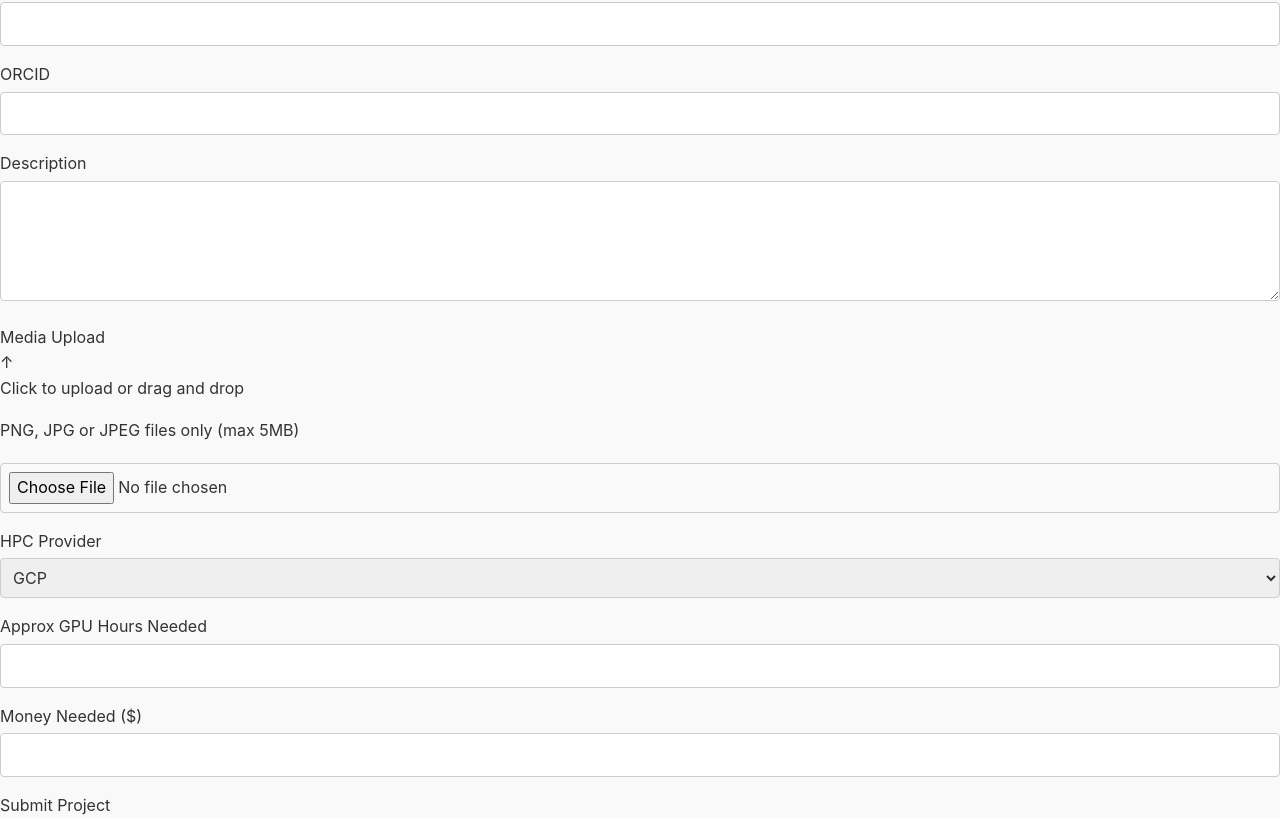
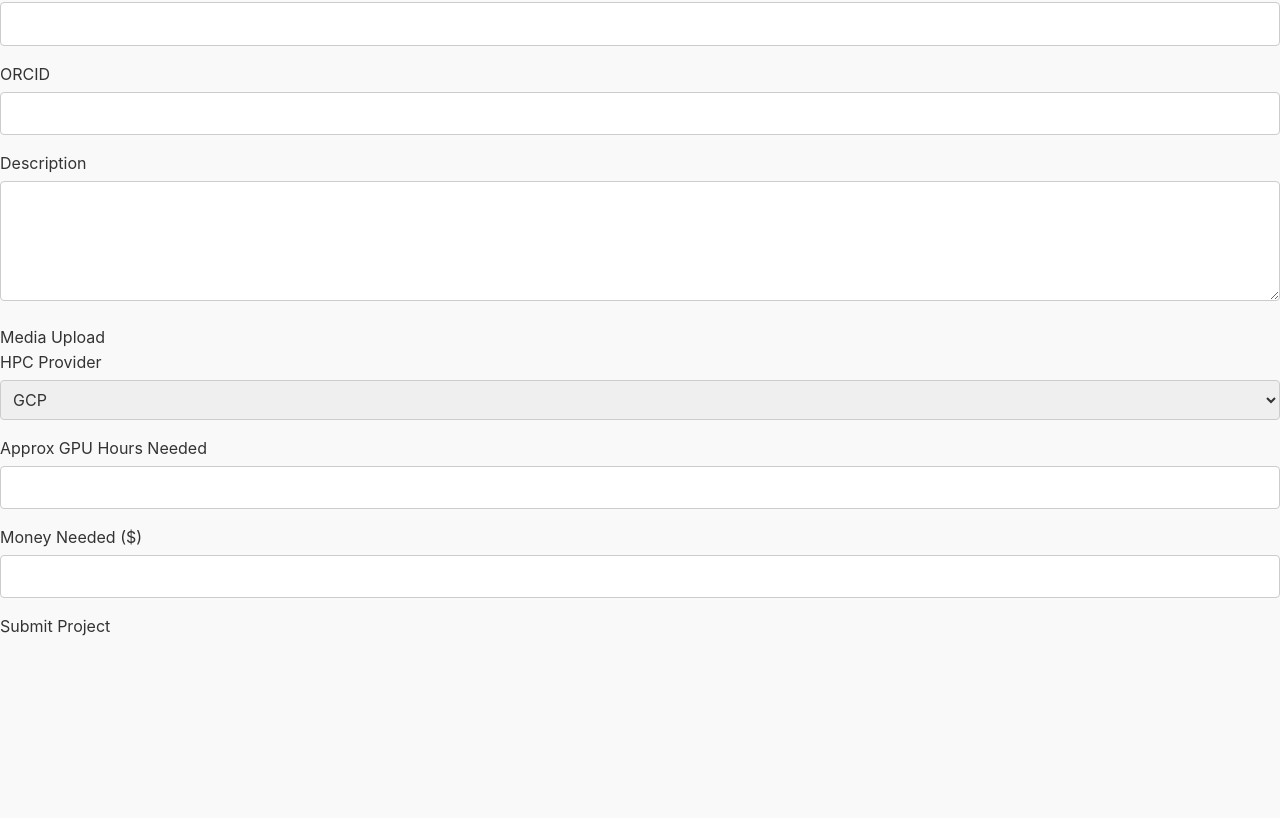
Before and after one commit to yus100/fundara, a Next.js app: page /new-project in a window 1280 px wide. Shown: the part 950-1768 px from the top of the page. After the commit the page ends 1590 px from the top, so only its background shows below. Built offline with nearby package versions, Linux system fonts and the light colour scheme; no server answers.

Commit message:
Fixed project upload

```diff
--- a/src/pages/new-project.js
+++ b/src/pages/new-project.js
@@ -4,6 +4,8 @@ import { useRouter } from 'next/router';
 import Navbar from '../components/Navbar';
 import FileUpload from '../components/fileUpload.tsx';
 export default function NewProject() {
+
+
   const [formData, setFormData] = useState({
     projectName: '',
     author: '',
@@ -19,12 +21,7 @@ export default function NewProject() {
 
 
   // Handle file selection
-  const handleFileSelect = (file) => {
-    setFormData(prev => ({
-      ...prev,
-      media: file ? file : ''
-    }));
-  };
+
 
 
   // Update form state as fields change
@@ -51,42 +48,23 @@ export default function NewProject() {
     setError('');
 
     try {
-      // Create FormData object
-      const formDataToSend = new FormData();
-
-
-      Object.keys(formData).forEach(key => {
-        if (key === 'media' && formData[key] instanceof File) {
-          // Handle file upload
-          formDataToSend.append('media', formData[key]);
-        } else {
-          // Handle other form fields
-          formDataToSend.append(key, formData[key].toString());
-        }
-      });
-
       const res = await fetch('/api/projects', {
         method: 'POST',
-        // Remove the Content-Type header - FormData will set it automatically
         headers: {
+          'Content-Type': 'application/json',
           'Authorization': `Bearer ${await window.Clerk.session.getToken()}`,
         },
-        body: formDataToSend,
+        body: JSON.stringify(formData),
       });
 
       if (!res.ok) {
         const errorData = await res.json();
+        console.log('Error response:', errorData);
         setError(errorData.error || 'Something went wrong.');
         return;
       }
 
-      //response data
-      const data = await res.json();
-
-      // Redirect to home page with a string path
       router.push('/');
-
-
     } catch (err) {
       console.error('Error creating project:', err);
       setError('Error creating project.');
@@ -166,10 +144,7 @@ export default function NewProject() {
           <label htmlFor="media" className="block text-sm font-medium text-gray-700">
             Media Upload
           </label>
-          <FileUpload
-            onFileSelect={handleFileSelect}
-            maxSizeInMB={5}
-          />
+
         </div>
 
         <div className="space-y-1">
```
